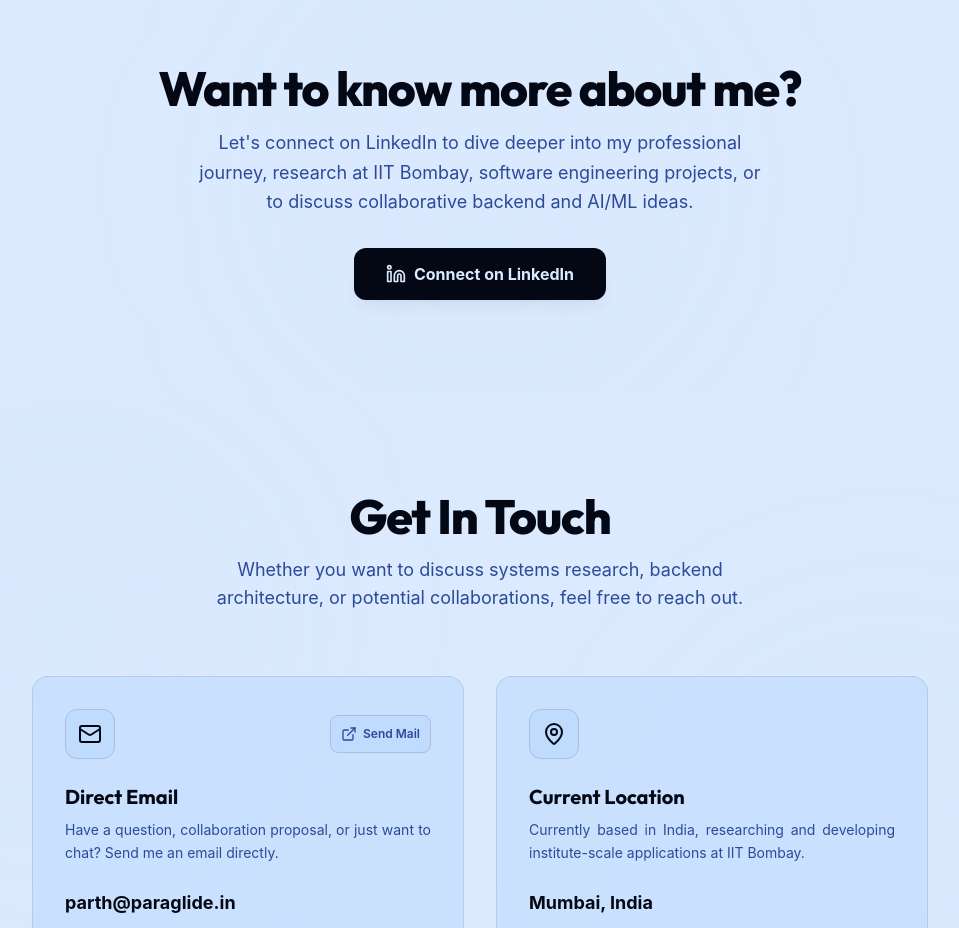
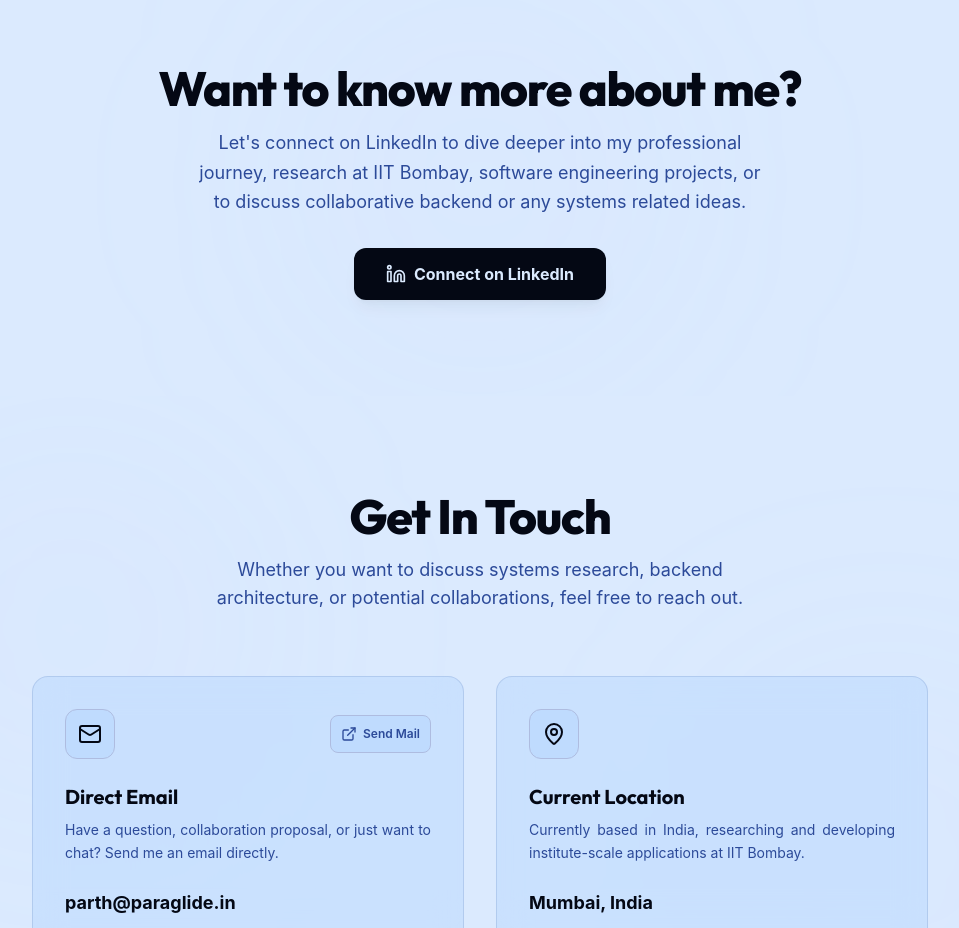
Before and after one commit to PARTH-THAKOR/MTech-Portfolio, a React (Vite) app: page / in a window 1280 px wide. Shown: the part 7060-7988 px from the top of the page, without its empty margins (160-1119 px from the left). Built offline with nearby package versions, Linux system fonts and the light colour scheme.

Commit message:
chore: minor text updates and comment cleanup

```diff
--- a/src/components/MoreAboutMe.tsx
+++ b/src/components/MoreAboutMe.tsx
@@ -11,7 +11,7 @@ export default function MoreAboutMe() {
           Want to know more about me?
         </h2>
         <p className="text-slate-400 text-base sm:text-lg mt-4 max-w-xl mx-auto text-center leading-relaxed">
-          Let's connect on LinkedIn to dive deeper into my professional journey, research at IIT Bombay, software engineering projects, or to discuss collaborative backend and AI/ML ideas.
+          Let's connect on LinkedIn to dive deeper into my professional journey, research at IIT Bombay, software engineering projects, or to discuss collaborative backend or any systems related ideas.
         </p>
         <div className="mt-8 flex justify-center">
           <a
```
